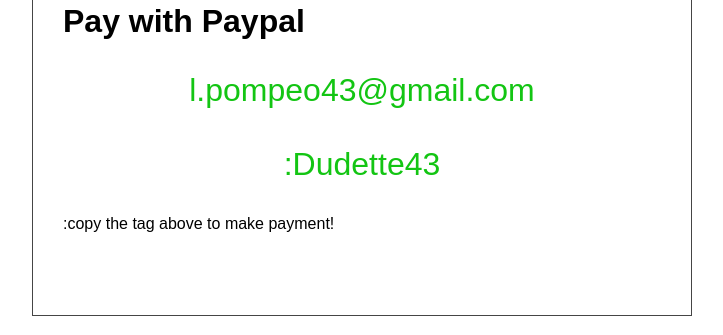
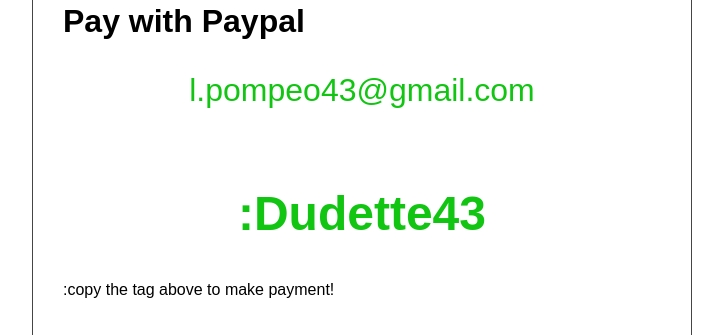
Before and after one commit to iblacksassin/Miss-Diva-2025, a plain HTML site: page buy.html in a window 1280 px wide. Shown: the part 147-482 px from the top of the page, without its empty margins (278-1001 px from the left). Drawn offline with Linux system fonts and the light colour scheme.

Commit message:
Update buy.html

```diff
--- a/buy.html
+++ b/buy.html
@@ -16,9 +16,8 @@
                  <img src="download (1).png" alt="">
                  <h1>Pay with Paypal</h1>
                  <div class="pay">
-                   <p>l.pompeo43@gmail.com <br><br>
-                       :Dudette43
-                   </p>
+                   <p>l.pompeo43@gmail.com <br><br></p>
+                     <h2>:Dudette43</h2>
                  </div>
                  <p>:copy the tag above to make payment!</p><br><br>
                 </div>
```
